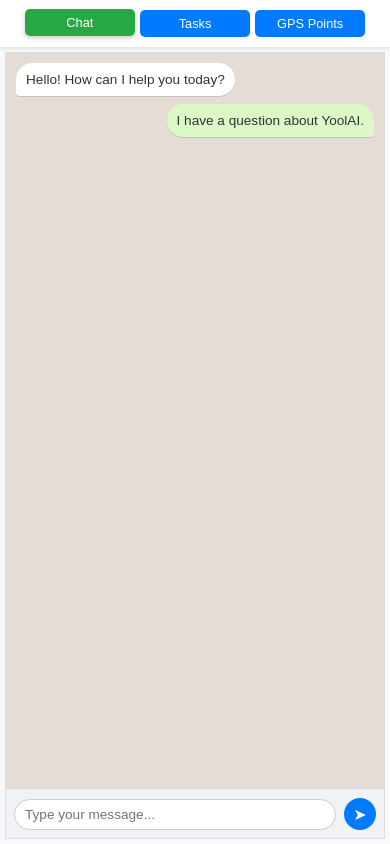
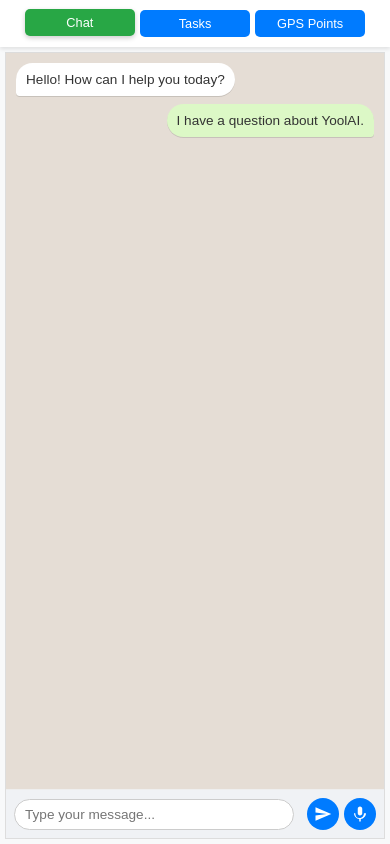
Before and after one commit to sh-navid/YoolAI, a React (Create React App) app in the folder YoolUI/: page / in a window 390 px wide. Built offline with nearby package versions, Linux system fonts and the light colour scheme.

Commit message:
[Feature] Added voice input button to ChatWindow

```diff
--- a/YoolUI/src/components/ChatWindow.css
+++ b/YoolUI/src/components/ChatWindow.css
@@ -95,7 +95,7 @@
 
 .input-container button {
   background-color: #007bff;
-  color: white;
+  color: white; /* Text color, not directly used by SVG fill */
   border: none;
   border-radius: 50%;
   width: 40px;
@@ -104,15 +104,26 @@
   justify-content: center;
   align-items: center;
   cursor: pointer;
-  font-size: 1.2em;
+  font-size: 1.2em; /* No longer needed for SVG icons */
   transition: background-color 0.2s ease, transform 0.1s ease;
   flex-shrink: 0;
+  margin-left: 8px; /* Adjusted spacing between buttons */
 }
 
-/* Using an SVG or Font Awesome for a cleaner arrow icon is recommended */
-/* For simplicity, we'll indicate "send" with a character */
-.input-container button::before {
-  content: '➤';
+/* Remove ::before content as we now use SVG directly */
+.input-container button.send-button::before,
+.input-container button.voice-button::before {
+  content: none;
+}
+
+.input-container button.send-button {
+  margin-right: 0; /* Adjust margin for send button if needed */
+}
+
+.input-container button svg {
+  width: 24px; /* Set specific width for SVG */
+  height: 24px; /* Set specific height for SVG */
+  fill: white; /* Ensure SVG color is white */
 }
 
 .input-container button:hover {
@@ -140,7 +151,11 @@
   .input-container button {
     width: 36px;
     height: 36px;
-    font-size: 1.1em;
+    font-size: 1.1em; /* Not directly used by SVG */
+  }
+  .input-container button svg {
+    width: 20px;
+    height: 20px;
   }
 }
 
@@ -170,6 +185,11 @@
   .input-container button {
     width: 32px;
     height: 32px;
-    font-size: 1em;
+    font-size: 1em; /* Not directly used by SVG */
+    margin-left: 5px; /* Adjusted spacing for smaller screens */
+  }
+  .input-container button svg {
+    width: 18px;
+    height: 18px;
   }
 }
--- a/YoolUI/src/components/ChatWindow.js
+++ b/YoolUI/src/components/ChatWindow.js
@@ -31,6 +31,11 @@ const ChatWindow = ({ messages, onSendMessage }) => {
     }
   };
 
+  const handleVoiceButtonClick = () => {
+    alert("Voice input is not yet implemented.");
+    // In a real application, you would integrate a Web Speech API or a third-party voice-to-text library here.
+  };
+
   return (
     <div className="chat-window" data-testid="chat-window">
       <div className="messages-container">
@@ -43,15 +48,21 @@ const ChatWindow = ({ messages, onSendMessage }) => {
       </div>
       <div className="input-container">
         <input
-          type="text" // Changed to textarea if multi-line input is desired, but keeping text for simplicity
+          type="text"
           value={inputMessage}
           onChange={handleInputChange}
           onKeyPress={handleKeyPress}
           placeholder="Type your message..."
         />
-        <button onClick={handleSendClick}>
-          {/* Unicode send arrow. For a real app, use an icon library like Font Awesome */}
-          <span role="img" aria-label="send"></span>
+        <button onClick={handleSendClick} className="send-button">
+          <svg viewBox="0 0 24 24" width="24" height="24" fill="white">
+            <path d="M2.01 21L23 12 2.01 3 2 10l15 2-15 2z"/>
+          </svg>
+        </button>
+        <button onClick={handleVoiceButtonClick} className="voice-button">
+          <svg viewBox="0 0 24 24" width="24" height="24" fill="white">
+            <path d="M12 14c1.66 0 2.99-1.34 2.99-3L15 5c0-1.66-1.34-3-3-3S9 3.34 9 5v6c0 1.66 1.34 3 3 3zm5.3-3c0 3.53-2.64 6.4-6.3 6.4S5.7 14.53 5.7 11H4c0 3.98 3.15 7.19 7 7.74V22h2v-3.26c3.85-.55 7-3.76 7-7.74h-1.7z"/>
+          </svg>
         </button>
       </div>
     </div>
```
